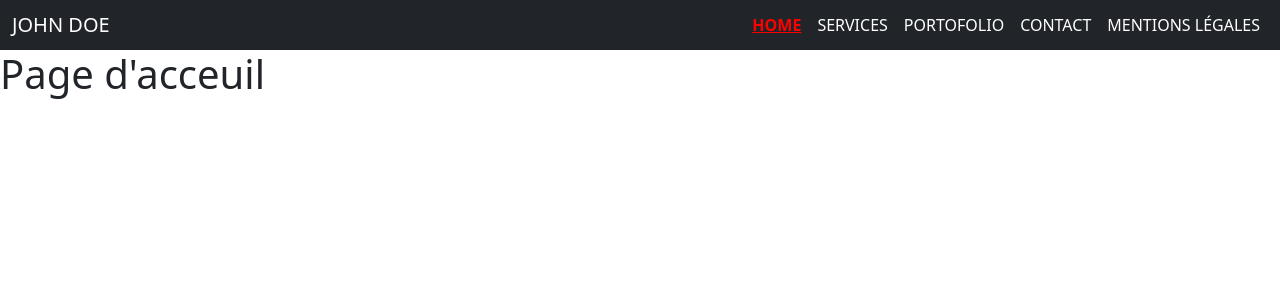
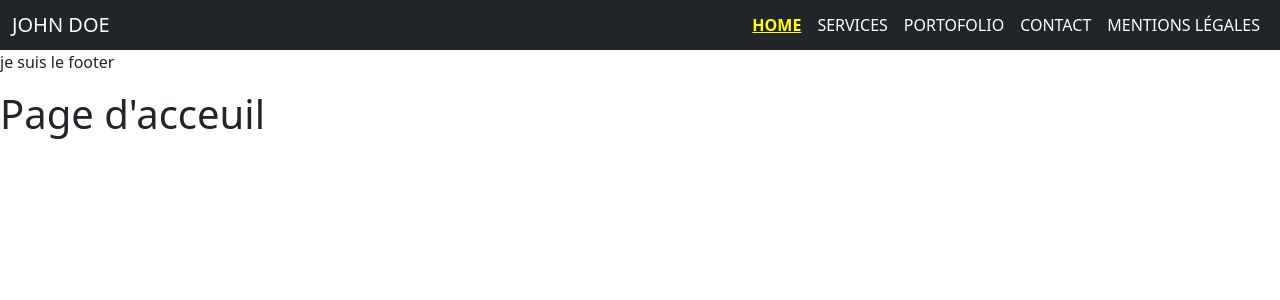
Before and after one commit to CL4P-TP-afk/Devoir_Creez_portfolio_React, a React (Vite) app in the folder app/: page / in a window 1280 px wide. Shown: the top 300 px of the page. Built offline with nearby package versions, Linux system fonts and the light colour scheme.

Commit message:
modif coleur et stick du nav + installation footer

```diff
--- a/app/src/App.jsx
+++ b/app/src/App.jsx
@@ -1,9 +1,10 @@
-import './App.css';
+import "./App.css";
 
 import React from "react";
-import {Routes, Route, Link} from "react-router-dom";
+import { Routes, Route, Link } from "react-router-dom";
 
-import Nav from './components/Nav';
+import Nav from "./components/Nav";
+import Foot from "./components/Footer";
 
 import Home from "./pages/Home";
 import Services from "./pages/Services";
@@ -11,24 +12,21 @@ import Portfolio from "./pages/Portfolio";
 import Contact from "./pages/Contact";
 import MentionsLegales from "./pages/Mentions-legales";
 
-
-
 function App() {
   return (
     <>
       <Nav />
 
-
+      <Foot />
       <Routes>
-        <Route path="/" element={<Home/>}></Route>
-        <Route path="/services" element={<Services/>}></Route>
-        <Route path="/portfolio" element={<Portfolio/>}></Route>
-        <Route path="/contact" element={<Contact/>}></Route>
-        <Route path="/mentionslegales" element={<MentionsLegales/>}></Route>
+        <Route path="/" element={<Home />}></Route>
+        <Route path="/services" element={<Services />}></Route>
+        <Route path="/portfolio" element={<Portfolio />}></Route>
+        <Route path="/contact" element={<Contact />}></Route>
+        <Route path="/mentionslegales" element={<MentionsLegales />}></Route>
       </Routes>
-
     </>
-  )
+  );
 }
 
-export default App
+export default App;
--- /dev/null
+++ b/app/src/components/Footer.jsx
@@ -0,0 +1,11 @@
+const Foot = () => {
+  return (
+    <>
+    <footer>
+      <p>je suis le footer</p>
+    </footer>
+  </>
+  );
+};
+
+export default Foot;
--- a/app/src/components/Nav.jsx
+++ b/app/src/components/Nav.jsx
@@ -3,14 +3,14 @@ import "./Nav.css";
 
 const Lien = (props) => {
   return (
-    <li class="nav-item">
+    <li className="nav-item">
       <NavLink
         className="style-lien"
         to={props.page}
         style={({ isActive }) => {
           return {
             fontWeight: isActive ? "bold" : "normal",
-            color: isActive ? "red" : "",
+            color: isActive ? "yellow" : "",
             textDecoration: isActive ? "underline" : "none",
           };
         }}
@@ -24,14 +24,14 @@ const Lien = (props) => {
 const Nav = () => {
   return (
     <>
-      <header>
-        <nav class="navbar navbar-expand-lg bg-dark" data-bs-theme="dark">
-          <div class="container-fluid ">
-            <span class="navbar-brand mb-0 h1 text-white text-uppercase">
+      <header className="sticky-top">
+        <nav className="navbar navbar-expand-lg bg-dark " data-bs-theme="dark">
+          <div className="container-fluid ">
+            <span className="navbar-brand mb-0 h1 text-white text-uppercase">
               John Doe
             </span>
             <button
-              class="navbar-toggler"
+              className="navbar-toggler"
               type="button"
               data-bs-toggle="collapse"
               data-bs-target="#navbarSupportedContent"
@@ -39,13 +39,13 @@ const Nav = () => {
               aria-expanded="false"
               aria-label="Toggle navigation"
             >
-              <span class="navbar-toggler-icon "></span>
+              <span className="navbar-toggler-icon "></span>
             </button>
             <div
-              class="collapse navbar-collapse justify-content-end "
+              className="collapse navbar-collapse justify-content-end "
               id="navbarSupportedContent"
             >
-              <ul class="navbar-nav mb-2 mb-lg-0 ">
+              <ul className="navbar-nav mb-2 mb-lg-0 ">
                 <Lien lien="Home" page="/" />
                 <Lien lien="Services" page="/services" />
                 <Lien lien="Portofolio" page="/portfolio" />
```
